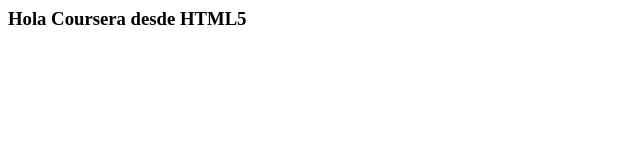
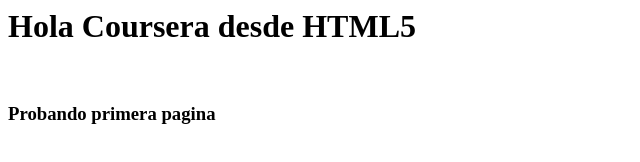
Before and after one commit to Deltaspectro/coursera, a plain HTML site: page site/index.html in a window 1280 px wide. Shown: the whole page, without its empty margins (0-640 px from the left). Drawn offline with Linux system fonts and the light colour scheme.

Commit message:
agregrando una nueva linea

```diff
--- a/site/index.html
+++ b/site/index.html
@@ -4,7 +4,9 @@
 <title>Coursera HTML</title>
 </head>
 <body>
-<h3>Hola Coursera desde HTML5</h3>
+<h1>Hola Coursera desde HTML5</h1>
+<br>
+<h3>Probando primera pagina</h3>
 </body>
 
 </html>
```
